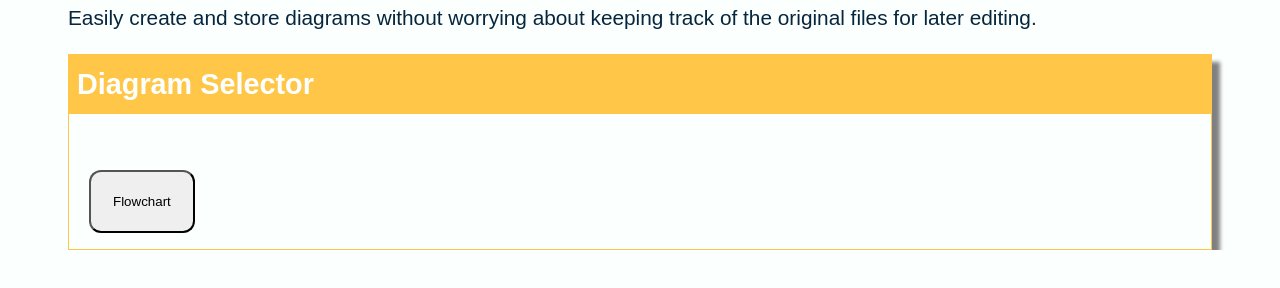
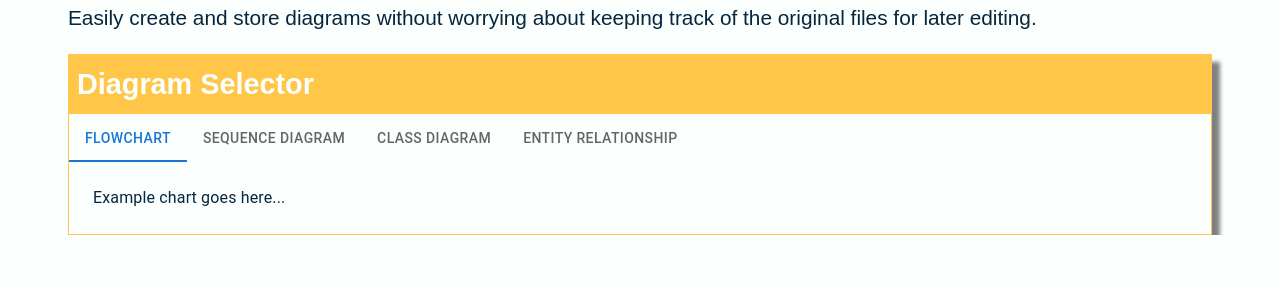
Before and after one commit to elusive/diagrammable, a React (Create React App) app: page /select in a window 1280 px wide. Shown: the part 430-718 px from the top of the page. Built offline with nearby package versions, Linux system fonts and the light colour scheme; what css-spring would draw is missing.

Commit message:
Add mui material toolkit to the project.
Add diagram selector with tabs and tab panels for each diagram type.

```diff
--- a/package.json
+++ b/package.json
@@ -3,10 +3,13 @@
   "version": "0.1.0",
   "private": true,
   "dependencies": {
+    "@emotion/react": "^11.5.0",
+    "@emotion/styled": "^11.3.0",
     "@fortawesome/fontawesome-svg-core": "^1.2.32",
     "@fortawesome/free-solid-svg-icons": "^5.15.1",
     "@fortawesome/react-fontawesome": "^0.1.12",
     "@monaco-editor/react": "^3.7.0",
+    "@mui/material": "^5.0.4",
     "@testing-library/jest-dom": "^5.11.4",
     "@testing-library/react": "^11.1.0",
     "@testing-library/user-event": "^12.1.10",
--- a/src/components/styled.js
+++ b/src/components/styled.js
@@ -1,10 +1,9 @@
 
 import styled from 'styled-components';
-import {motion} from 'framer-motion';
 
 export const CardTitle = styled.h4`
     margin: 0;
     padding: 8px;
     background: var(--second);
-    color: var(--back);
+    color: var(--back-light);
 `;
--- a/src/index.css
+++ b/src/index.css
@@ -91,7 +91,7 @@ body {
     margin: var(--margin);
     font: 300 var(--h6) / var(--lh) var(--font);
     background: var(--back-light);
-    color: var(--text-light);
+    color: var(--prime);
     height: 100vh;
 }
 
--- a/src/views/select/diagram-selector.jsx
+++ b/src/views/select/diagram-selector.jsx
@@ -1,34 +1,49 @@
-//import react from 'react';
-import styled from 'styled-components';
-import { motion } from 'framer-motion';
+import React from 'react';
+import Tabs from '@mui/material/Tabs';
+import Tab from '@mui/material/Tab';
+import { SelectionTabPanel } from './selection-tab-panel';
 
-const Select = (props) => {
+
+function a11yProps(index) {
+    return {
+        id: `simple-tab-${index}`,
+        'aria-controls': `simple-tabpanel-${index}`,
+    };
+}
+
+export const DiagramSelector = (props) => {
+
+    const [value, setValue] = React.useState(0);
+
+    const handleTabChanged = (event, newValue) => {
+        setValue(newValue);
+    };
+
+
     return (
-        <SelectionCard>
-            <CardTitle>Diagram Selector</CardTitle>
-            <p>Select the type of diagram you wish to create:</p>
-        </SelectionCard>
+        <>
+            <Tabs value={value} onChange={handleTabChanged} aria-label="Diagram Type Selection">
+                <Tab label="Flowchart" {...a11yProps(0)} />
+                <Tab label="Sequence Diagram" {...a11yProps(1)} />
+                <Tab label="Class Diagram" {...a11yProps(2)} />
+                <Tab label="Entity Relationship" {...a11yProps(3)} />
+            </Tabs>
+
+            <SelectionTabPanel index={0} value={value}>
+                Example chart goes here...
+            </SelectionTabPanel>
+
+            <SelectionTabPanel index={1} value={value}>
+                Example chart goes here...
+            </SelectionTabPanel>
+
+            <SelectionTabPanel index={2} value={value}>
+                Example chart goes here...
+            </SelectionTabPanel>
+
+            <SelectionTabPanel index={3} value={value}>
+                Example chart goes here...
+            </SelectionTabPanel>
+        </>
     );
 };
-
-export default Select;
-
-const CardTitle = styled.h4`
-    margin: 0;
-    padding: 2rem;
-    background: var(--flash);
-    color: var(--back);
-`;
-
-const SelectionCard = styled(motion.div)`
-    border: 1px solid var(--second);
-    margin: 12px;
-    padding: 0;
-    width: 800px;
-    box-shadow: 8px 8px 4px grey;
-    animate: {
-         {
-            scale: [1, 3, 1];
-        }
-    }
-`;
--- a/src/views/select/select.jsx
+++ b/src/views/select/select.jsx
@@ -1,4 +1,5 @@
 import {Button} from '../../components/index';
+import {DiagramSelector} from './diagram-selector';
 import {CardTitle} from '../../components/styled';
 import {SelectionCard} from './styled';
 
@@ -6,11 +7,11 @@ const Select = (props) => {
 
     return (
         <SelectionCard>
+
             <CardTitle>Diagram Selector</CardTitle>
-            <p>Select the type of diagram you wish to create:</p>
-            <p>
-               <Button text="Flowchart" />
-            </p>
+
+            <DiagramSelector />
+
         </SelectionCard>
     );
 };
--- /dev/null
+++ b/src/views/select/selection-tab-panel.jsx
@@ -0,0 +1,54 @@
+import Typography from '@mui/material/Typography';
+import Box from '@mui/material/Box';
+import styled from 'styled-components';
+import { motion } from 'framer-motion';
+import PropTypes from 'prop-types';
+
+
+export function SelectionTabPanel(props) {
+
+    const {children, value, index, ...other } = props;
+
+    return (
+        <div
+            role="editor"
+            hidden={value !== index}
+            id={`selection-tab-panel-${index}`}
+            aria-labelledby={`selection-tab-${index}`}
+            {...other}>
+            {value === index && (
+                <Box sx={{ p: 3 }}>
+                    <Typography>{children}</Typography>
+                </Box>
+            )}
+        </div>
+    )
+}
+
+SelectionTabPanel.propTypes = {
+    children: PropTypes.node,
+    index: PropTypes.number.isRequired,
+    value: PropTypes.number.isRequired,
+  };
+
+
+
+const CardTitle = styled.h4`
+    margin: 0;
+    padding: 2rem;
+    background: var(--flash);
+    color: var(--back);
+`;
+
+const SelectionCard = styled(motion.div)`
+    border: 1px solid var(--second);
+    margin: 12px;
+    padding: 0;
+    width: 800px;
+    box-shadow: 8px 8px 4px grey;
+    animate: {
+         {
+            scale: [1, 3, 1];
+        }
+    }
+`;
```
Also changed, not shown: 1 other file (tests, documents, lock files or other folders).
